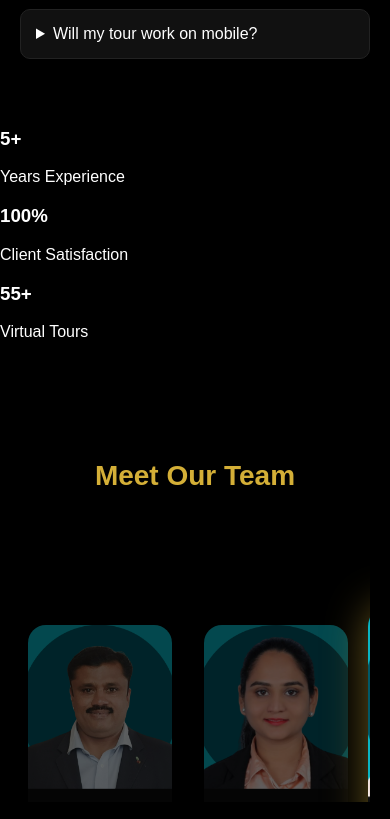
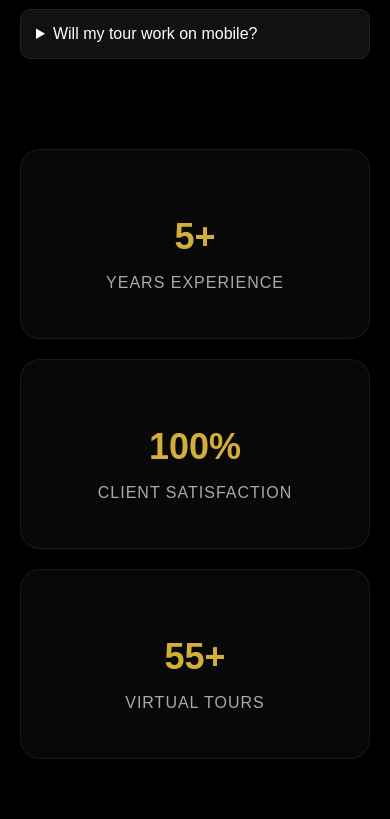
Before and after one commit to Tanishka2302/wonder-360, a Next.js app: page /about in a window 390 px wide. Shown: the part 1905-2724 px from the top of the page. Built offline with nearby package versions, Linux system fonts and the light colour scheme.

Commit message:
feat: upgrade ScopeSection with mobile swipe gestures and premium navigation pill

```diff
--- a/app/about/about.css
+++ b/app/about/about.css
@@ -55,26 +55,74 @@
 .why-image img { width: 100%; border-radius: 20px; }
 .faq-item { background: #111; padding: 15px; border-radius: 10px; margin-bottom: 10px; border: 1px solid #222; }
 
+/* 🔥 NEW: COUNTER SECTION (The missing part) */
+.counter-section {
+  display: flex;
+  justify-content: center;
+  gap: 30px;
+  padding: 80px 10%;
+}
+
+.counter-card {
+  flex: 1;
+  text-align: center;
+  padding: 40px 20px;
+  background: rgba(255, 255, 255, 0.03);
+  border: 1px solid rgba(212, 175, 55, 0.1);
+  border-radius: 20px;
+  transition: transform 0.3s ease;
+}
+
+.counter-card:hover {
+  transform: translateY(-10px);
+  border-color: #d4af37;
+}
+
+.counter-card h3 {
+  font-size: 48px;
+  color: #d4af37;
+  margin-bottom: 10px;
+}
+
+.counter-card p {
+  font-size: 16px;
+  color: #aaa;
+  text-transform: uppercase;
+  letter-spacing: 1px;
+}
+
 /* --- MOBILE REFINE --- */
 @media (max-width: 768px) {
   .hero-mobile-hide { display: none !important; }
 
-  /* Add spacing at the very top since Hero is gone */
   .about-feature-grid { padding: 40px 20px; }
-
   .grid-layout { grid-template-columns: 1fr; gap: 40px; }
 
-  /* Fix the badge so it doesn't look "wired" */
   .experience-badge {
     right: 10px;
     bottom: 10px;
     padding: 10px 15px;
   }
 
-  .tiles-container { grid-template-columns: 1fr; } /* Stack tiles for readability */
+  .tiles-container { grid-template-columns: 1fr; }
 
   .section-tag { font-size: 24px; margin-bottom: 20px; text-align: center; }
 
   .why-section { padding: 40px 20px; }
   .why-grid { grid-template-columns: 1fr; }
+
+  /* 🔥 MOBILE COUNTER FIX */
+  .counter-section {
+    flex-direction: column; /* Stacks cards vertically on mobile */
+    gap: 20px;
+    padding: 40px 20px;
+  }
+
+  .counter-card {
+    padding: 30px;
+  }
+
+  .counter-card h3 {
+    font-size: 36px;
+  }
 }
```
